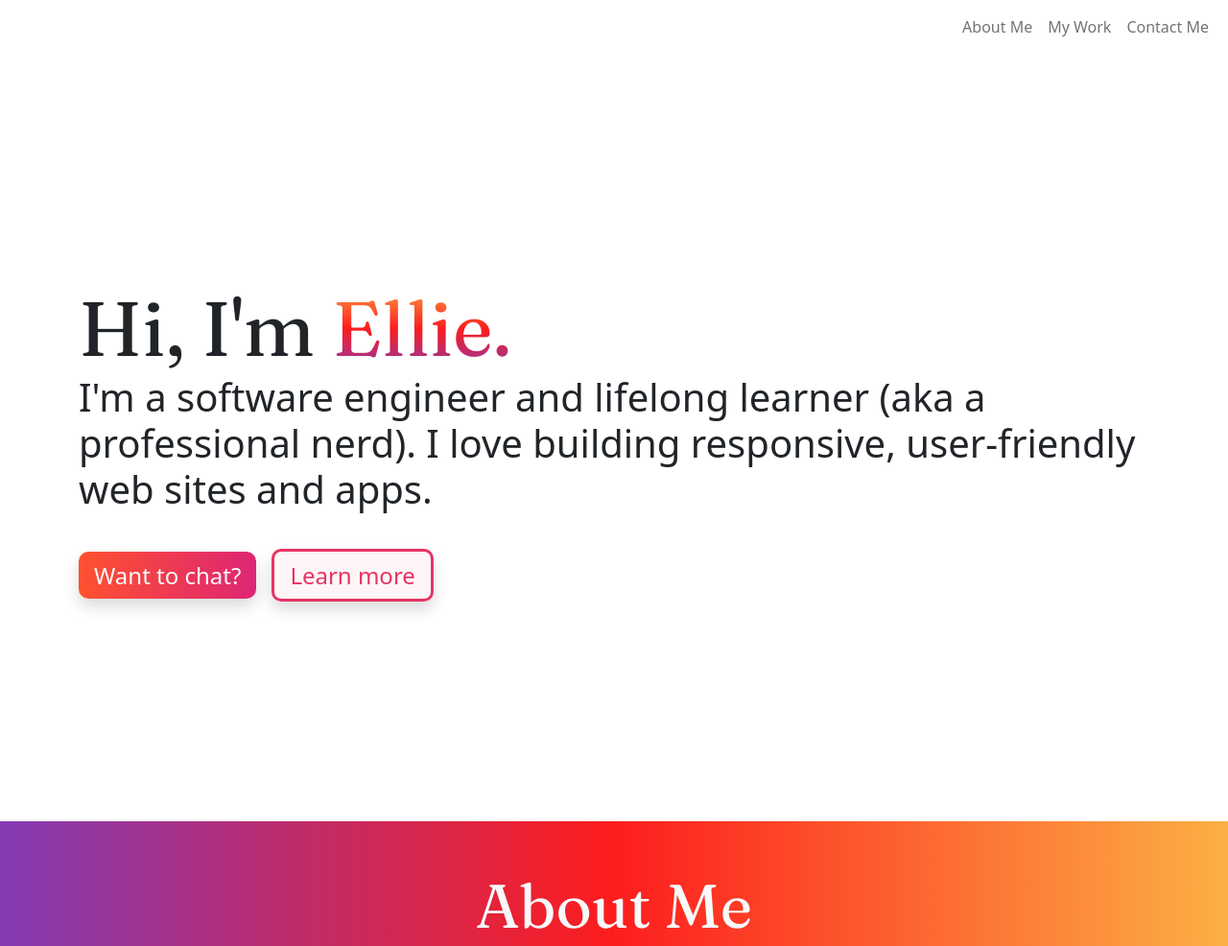
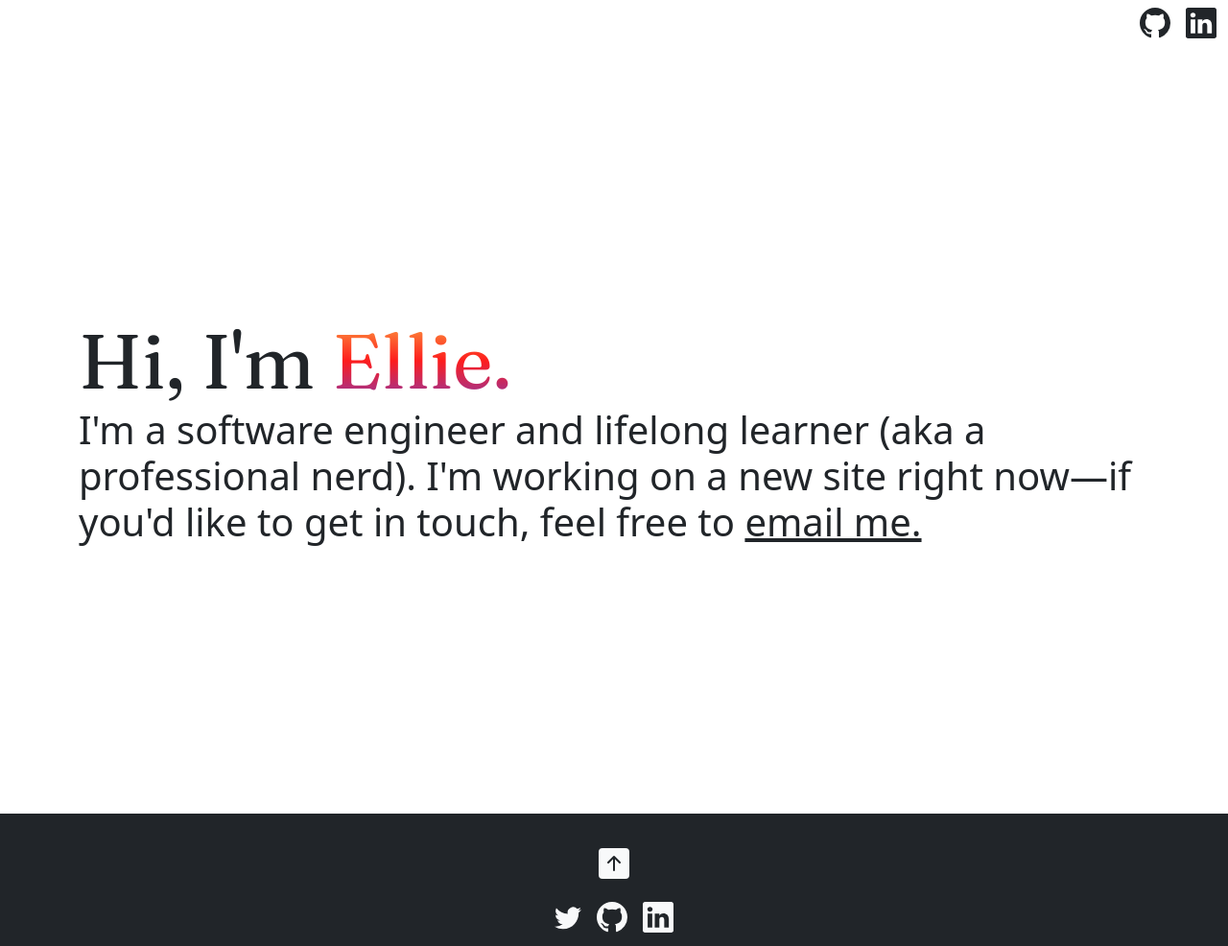
Before and after one commit to elliefoote/portfolio-old, a Gatsby site: page / in a window 1280 px wide. Shown: the top 986 px of the page at 96% size. Built offline with nearby package versions, Linux system fonts and the light colour scheme; Gatsby itself is replaced by a stand-in of ours.

Commit message:
temp update

```diff
--- a/src/components/App.js
+++ b/src/components/App.js
@@ -1,18 +1,12 @@
-import * as React from "react"
-import Hero from './Hero';
-import AboutMe from './AboutMe';
-import ContactMe from './ContactMe';
-import Projects from './Projects';
+import * as React from "react";
+import Hero from "./Hero";
 
 const App = () => {
   return (
     <div className="text-dark">
-        <Hero />
-        <AboutMe />
-        <Projects />
-        <ContactMe />
+      <Hero />
     </div>
-  )
-}
+  );
+};
 
 export default App;
--- a/src/components/Hero.js
+++ b/src/components/Hero.js
@@ -1,14 +1,25 @@
-import * as React from "react"
-import { Link, animateScroll as scroll } from "react-scroll";
+import * as React from "react";
 
 const Hero = () => {
   return (
-    <div id="hero" className="container d-flex flex-column justify-content-center">
-        <div><span className="display-1 hero-header">Hi, I'm </span><span className="display-1 hero-name">Ellie.</span></div>
-        <div id="hero-body" className="display-6">I'm a software engineer and lifelong learner (aka a professional nerd). I love building responsive, user-friendly web sites and apps.</div>
-        <div className="mt-5"><a href="mailto:eleanorjfoote@gmail.com" className="cta fs-4 py-2 px-3 me-3 text-light shadow">Want to chat?</a><Link to="about-me" className="my-secondary-btn fs-4 py-2 px-3 shadow">Learn more</Link></div>
+    <div
+      id="hero"
+      className="container d-flex flex-column justify-content-center"
+    >
+      <div>
+        <span className="display-1 hero-header">Hi, I'm </span>
+        <span className="display-1 hero-name">Ellie.</span>
+      </div>
+      <div id="hero-body" className="display-6">
+        I'm a software engineer and lifelong learner (aka a professional nerd).
+        I'm working on a new site right now—if you'd like to get in touch, feel
+        free to{" "}
+        <a href="mailto:eleanorjfoote@gmail.com" className="text-dark">
+          email me.
+        </a>
+      </div>
     </div>
-  )
-}
+  );
+};
 
 export default Hero;
--- a/src/components/Navbar.js
+++ b/src/components/Navbar.js
@@ -1,5 +1,5 @@
 import * as React from "react";
-import { Link, animateScroll as scroll } from "react-scroll";
+import { BsLinkedin, BsGithub } from "react-icons/bs";
 
 const Navbar = () => {
   return (
@@ -7,39 +7,39 @@ const Navbar = () => {
       <div className="container-fluid">
         <a className="navbar-brand" href="#top"></a>
 
-            <button className="navbar-toggler" type="button" data-bs-toggle="collapse" data-bs-target="#navbarToggler" aria-controls="navbarToggler" aria-expanded="false" aria-label="Toggle navigation">
+        <button
+          className="navbar-toggler"
+          type="button"
+          data-bs-toggle="collapse"
+          data-bs-target="#navbarToggler"
+          aria-controls="navbarToggler"
+          aria-expanded="false"
+          aria-label="Toggle navigation"
+        >
           <span className="navbar-toggler-icon"></span>
         </button>
 
-            <div id="navbarToggler" className="collapse navbar-collapse justify-content-end">
+        <div
+          id="navbarToggler"
+          className="collapse navbar-collapse justify-content-end"
+        >
           <ul className="navbar-nav">
-                    <li className="nav-item">
-                    <Link
-                    className="my-nav nav-link"
-                    aria-current="page"
-                    to="about-me">
-                      About Me
-                    </Link>
+            <li className="nav-item d-flex align-items-center justify-content-center me-3">
+              <a href="https://github.com/elliefoote">
+                <BsGithub className="fs-2 text-dark" />
+              </a>
             </li>
-                    <li className="nav-item">
-                    <Link
-                    className="my-nav nav-link"
-                    to="my-work">
-                      My Work
-                      </Link>
-                    </li>
-                    <li className="nav-item">
-                    <Link
-                    className="my-nav nav-link"
-                    to="contact-me">
-                      Contact Me
-                      </Link>
+
+            <li className="nav-item d-flex align-items-center justify-content-center">
+              <a href="https://www.linkedin.com/in/ellie-foote">
+                <BsLinkedin className="fs-2 text-dark" />
+              </a>
             </li>
           </ul>
         </div>
       </div>
     </nav>
-  )
-}
+  );
+};
 
-export default Navbar
+export default Navbar;
--- a/src/pages/styles.css
+++ b/src/pages/styles.css
@@ -9,17 +9,17 @@
 }
 
 .my-secondary-btn {
-    border-color: #E73362;
+  border-color: #e73362;
   border-radius: 10px;
   border-style: solid;
-    color: #E73362;
-    background-color: #FDF5F7;
+  color: #e73362;
+  background-color: #fdf5f7;
   text-decoration: none;
 }
 
 .my-secondary-btn:hover {
   background-color: #f6d4dd;
-    color: #E73362;
+  color: #e73362;
   cursor: pointer;
 }
 
@@ -30,27 +30,43 @@
 }
 
 .hero-header {
-    font-family: 'Fraunces';
+  font-family: "Fraunces";
 }
 
 .hero-name {
-    font-family: 'Fraunces';
-    background: -webkit-linear-gradient(90deg, rgba(131,58,180,1) 0%, rgba(253,29,29,1) 50%, rgba(252,176,69,1) 100%);
+  font-family: "Fraunces";
+  background: -webkit-linear-gradient(
+    90deg,
+    rgba(131, 58, 180, 1) 0%,
+    rgba(253, 29, 29, 1) 50%,
+    rgba(252, 176, 69, 1) 100%
+  );
+  background-clip: text;
+  -webkit-text-fill-color: transparent;
+}
+
+.nav-gradient a {
+  background: -webkit-linear-gradient(
+    90deg,
+    rgba(131, 58, 180, 1) 0%,
+    rgba(253, 29, 29, 1) 50%,
+    rgba(252, 176, 69, 1) 100%
+  );
   background-clip: text;
   -webkit-text-fill-color: transparent;
 }
 
 h2 {
-    font-family: 'Fraunces';
+  font-family: "Fraunces";
   text-align: center;
 }
 
 .navbar-brand {
-    font-family: 'Fraunces';
+  font-family: "Fraunces";
 }
 
 body {
-    font-family: 'Commissioner';
+  font-family: "Commissioner";
 }
 
 #hero {
@@ -58,7 +74,12 @@ body {
 }
 
 #about-me {
-    background: linear-gradient(90deg, rgba(131,58,180,1) 0%, rgba(253,29,29,1) 50%, rgba(252,176,69,1) 100%);
+  background: linear-gradient(
+    90deg,
+    rgba(131, 58, 180, 1) 0%,
+    rgba(253, 29, 29, 1) 50%,
+    rgba(252, 176, 69, 1) 100%
+  );
   min-height: 100vh;
   padding-bottom: 200px;
 }
@@ -73,11 +94,15 @@ body {
   min-height: 100vh;
 }
 
-
 #contact-me {
   -webkit-clip-path: polygon(0 15vh, 100% 0, 100% 100%, 0 100%);
   clip-path: polygon(0 15vh, 100% 0, 100% 100%, 0 100%);
-  background: linear-gradient(90deg, rgba(131,58,180,1) 0%, rgba(253,29,29,1) 50%, rgba(252,176,69,1) 100%);
+  background: linear-gradient(
+    90deg,
+    rgba(131, 58, 180, 1) 0%,
+    rgba(253, 29, 29, 1) 50%,
+    rgba(252, 176, 69, 1) 100%
+  );
   height: 60vh;
 }
 
@@ -102,10 +127,13 @@ body {
   width: 100%;
 }
 
-
 .cta {
-
-    background-image: linear-gradient(to right, #FF512F 0%, #DD2476  51%, #FF512F  100%);
+  background-image: linear-gradient(
+    to right,
+    #ff512f 0%,
+    #dd2476 51%,
+    #ff512f 100%
+  );
   padding: 15px 45px;
   text-align: center;
   text-decoration: none;
```
Lines whose indentation alone changed are shown as unchanged.
